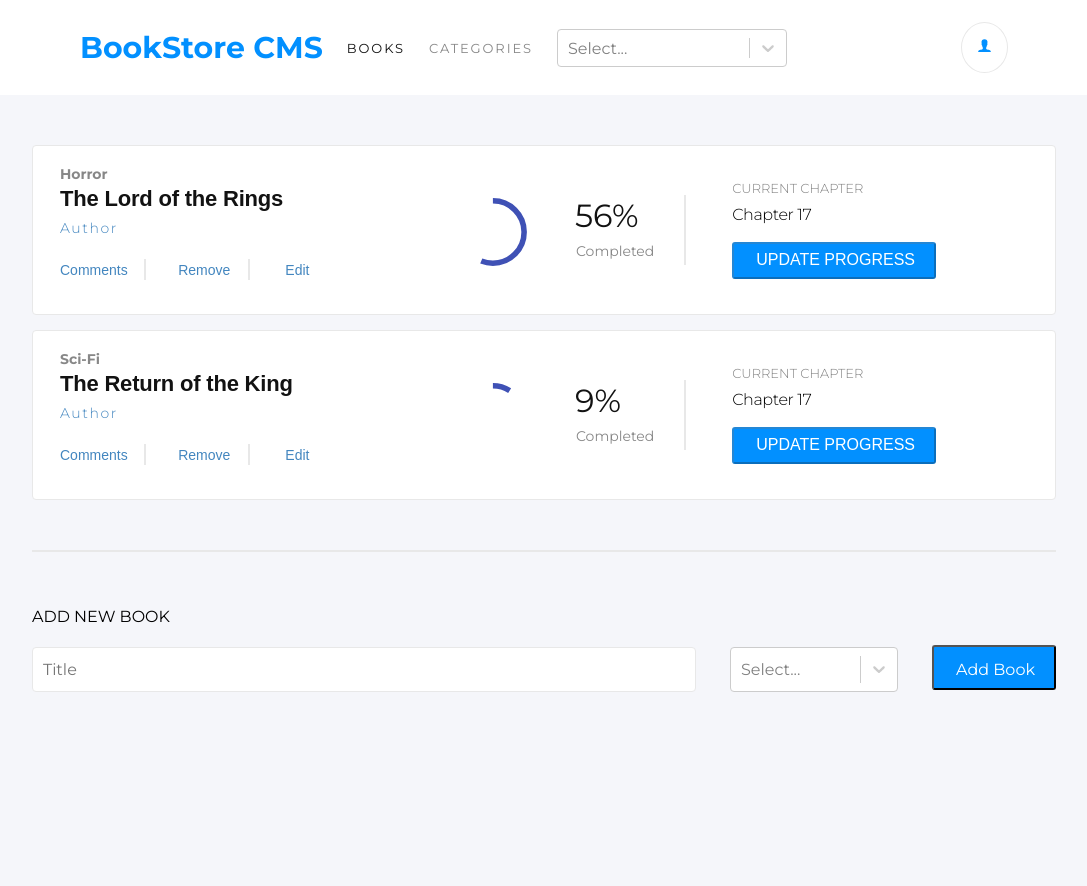
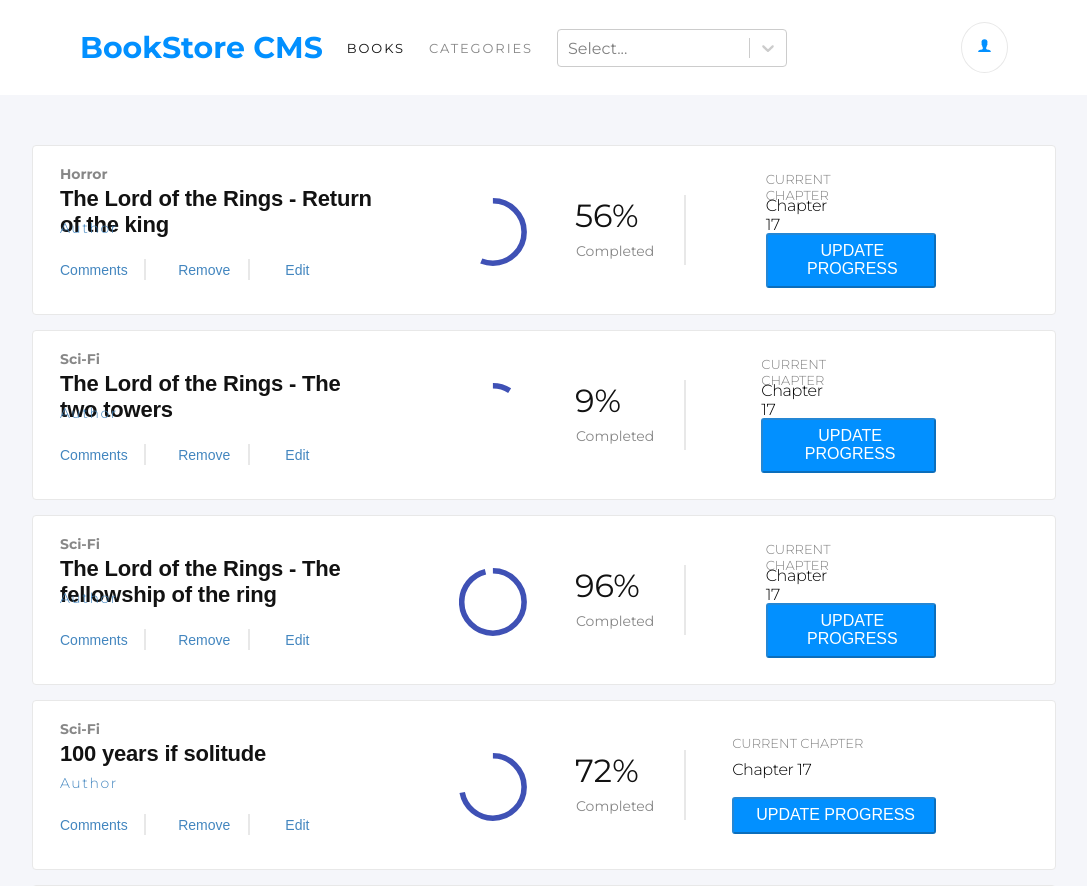
Before and after one commit to sergiocortessat/Redux_Bookstore, a React (Create React App) app: page / in a window 1280 px wide. Shown: the top 886 px of the page, without its empty margins (96-1183 px from the left). Built offline with nearby package versions, Linux system fonts and the light colour scheme.

Commit message:
Add more initial books

```diff
--- a/src/staticData.js
+++ b/src/staticData.js
@@ -2,8 +2,12 @@ import { v4 as uuidv4 } from 'uuid';
 
 const initialState = {
   books: [
-    { id: uuidv4(), title: 'The Lord of the Rings', category: 'Horror' },
-    { id: uuidv4(), title: 'The Return of the King', category: 'Sci-Fi' },
+    { id: uuidv4(), title: 'The Lord of the Rings - Return of the king', category: 'Horror' },
+    { id: uuidv4(), title: 'The Lord of the Rings - The two towers', category: 'Sci-Fi' },
+    { id: uuidv4(), title: 'The Lord of the Rings - The fellowship of the ring', category: 'Sci-Fi' },
+    { id: uuidv4(), title: '100 years if solitude', category: 'Sci-Fi' },
+    { id: uuidv4(), title: 'How to make friends and influence people', category: 'Education' },
+    { id: uuidv4(), title: 'The Shining', category: 'Biography' },
   ],
 };
 
```
